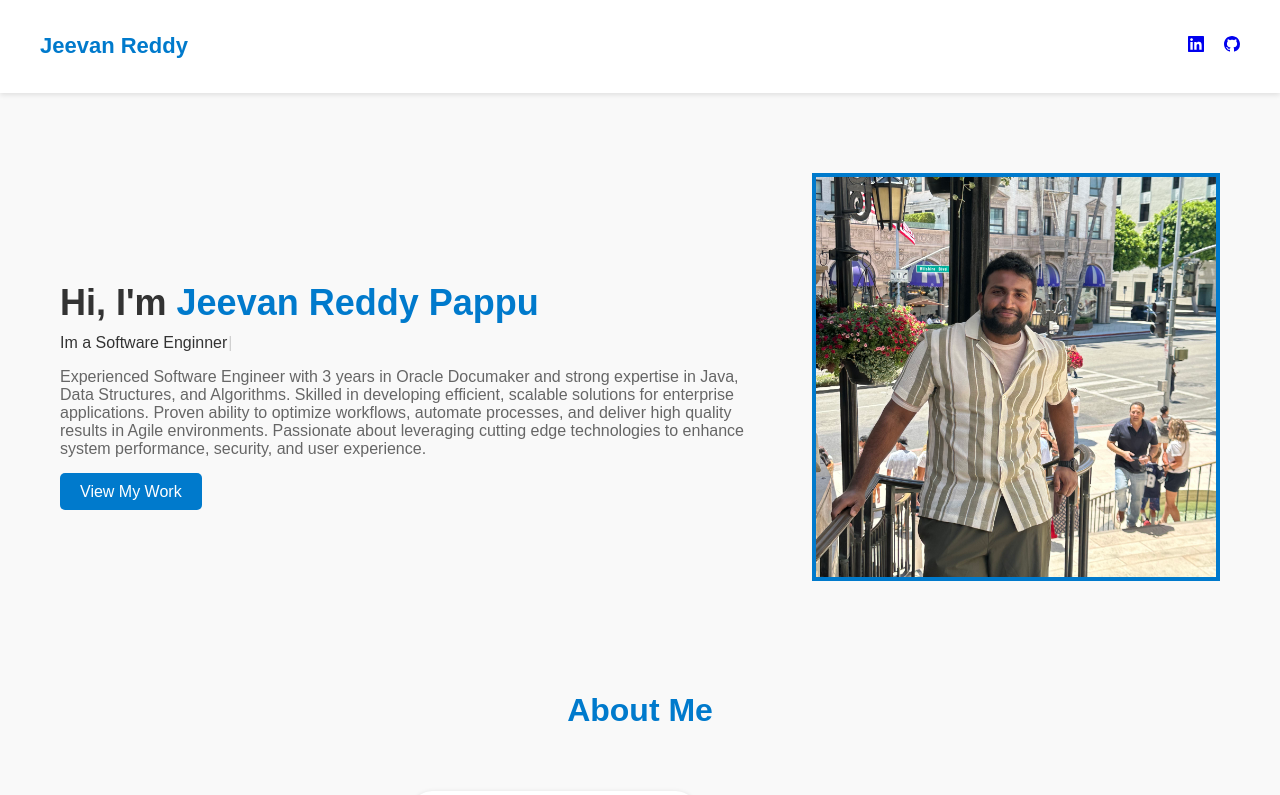
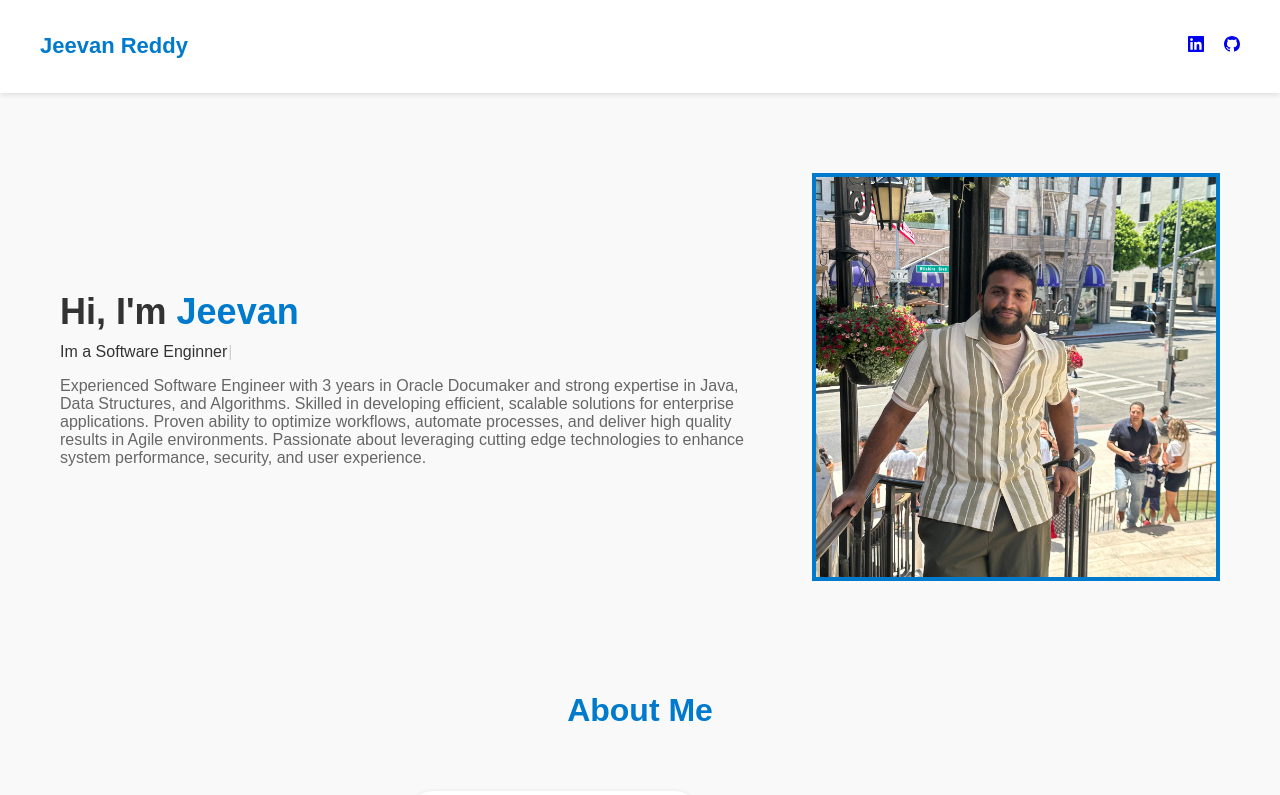
Before and after one commit to jeevanreddy492/jeevanreddy-portfolio, a React (Vite) app: page / in a window 1280 px wide. Shown: the top 795 px of the page. Built offline with nearby package versions, Linux system fonts and the light colour scheme.

Commit message:
nov262025-2

```diff
--- a/src/components/Hero.jsx
+++ b/src/components/Hero.jsx
@@ -5,7 +5,7 @@ export default function Hero() {
     return (
         <section id="home" style={styles.hero}>
             <div style={styles.textContainer}>
-                <h1 style={styles.name}>Hi, I'm <span style={styles.highlight}>Jeevan Reddy Pappu</span></h1>
+                <h1 style={styles.name}>Hi, I'm <span style={styles.highlight}>Jeevan</span></h1>
                 <Typewriter options={{
                     strings : ['Im a Competitive Programmar', 'Im a Software Enginner'],
                     loop : true,
@@ -18,7 +18,7 @@ export default function Hero() {
 Skilled in developing efficient, scalable solutions for enterprise applications. Proven ability to optimize workflows, automate
 processes, and deliver high quality results in Agile environments. Passionate about leveraging cutting edge technologies to
 enhance system performance, security, and user experience.</p>
-                <a href="#projects" style={styles.button}>View My Work</a>
+                {/*<a href="#projects" style={styles.button}>View My Work</a>*/}
             </div>
             <img
                 src={profilePic}
```
